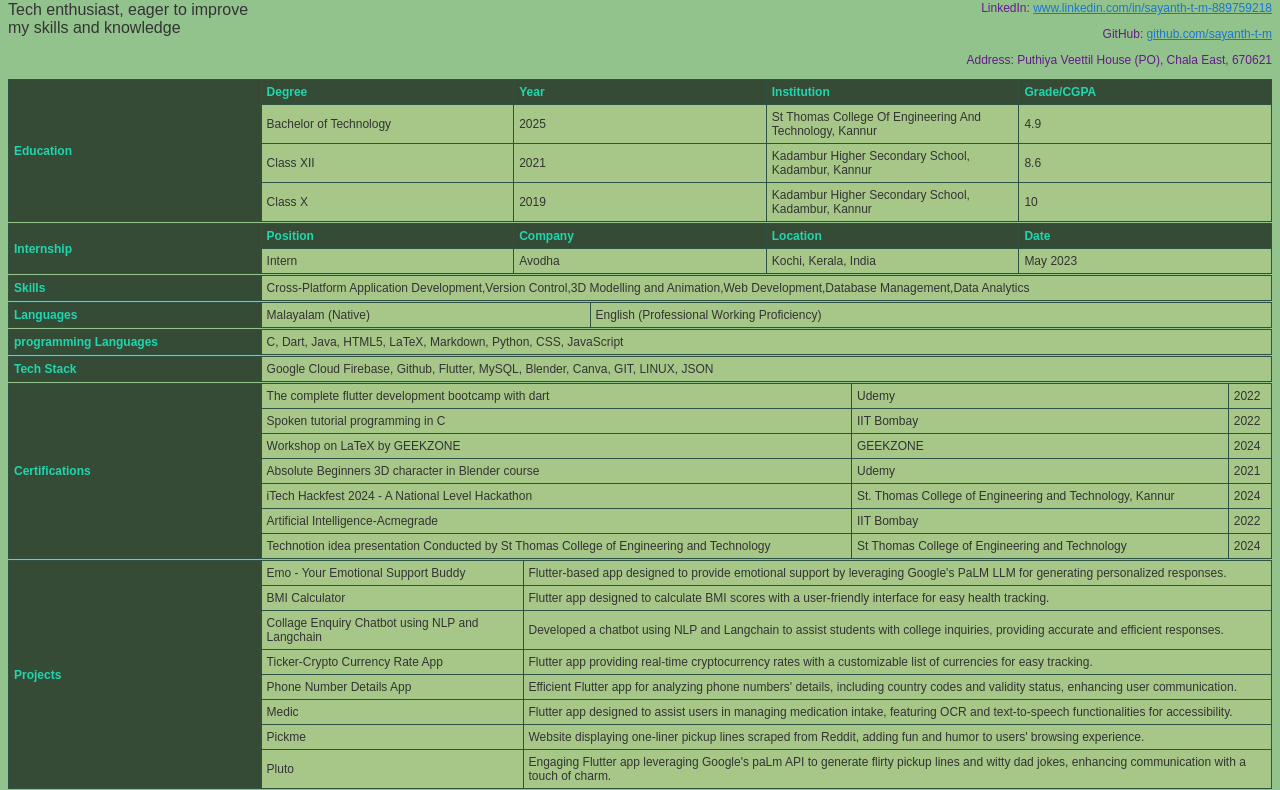
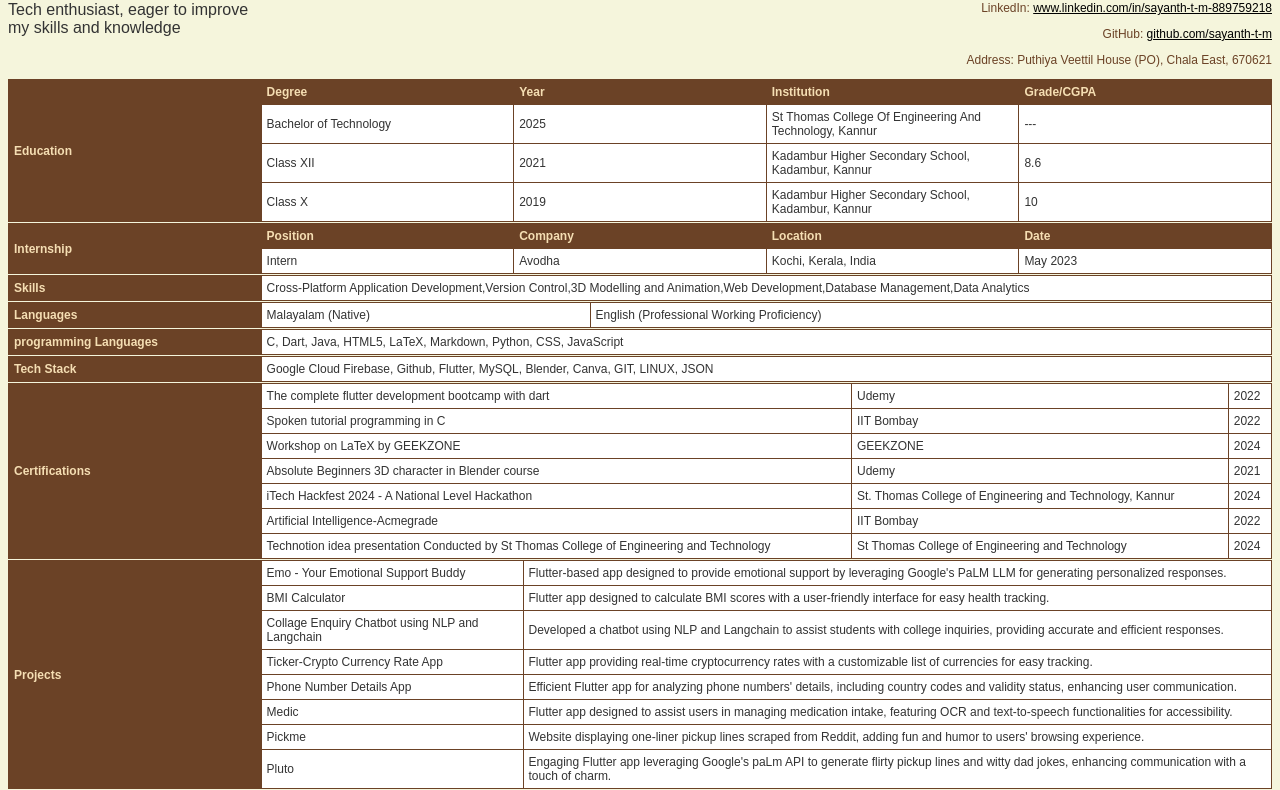
Before and after one commit to sayanth-t-m/WEb-ResUme, a plain HTML site: page index.html in a window 1280 px wide. Shown: the part 71-861 px from the top of the page. Drawn offline with Linux system fonts and the light colour scheme.

Commit message:
new theme

```diff
--- a/index.html
+++ b/index.html
@@ -10,10 +10,11 @@
     margin: 0;
     padding: 8px;
     color: #333; /* Updated text color */
-    background-color: #61a758ad; /* Updated background color */
+    background-color: #f5f5dc; /* Old money background color */
   }
   h2 {
     margin-bottom: 1px;
+    color: #6b4226; /* Old money color for heading */
   }
   table {
     width: 100%;
@@ -21,18 +22,16 @@
     margin-bottom: 1px;
   }
   th, td {
-    border: 1px solid #2e5342; /* Updated border color */
+    border: 1px solid #6b4226; /* Old money border color */
     text-align: left;
     padding: 5px;
     font-size: 12px;
+    background-color: #fff; /* Pure white background */
   }
   th {
-    background-color: #354b36; /* Updated header background color */
-    color: #21d6af; /* Updated header text color */
+    background-color: #6b4226; /* Old money header background color */
+    color: #f5deb3; /* Old money header text color */
     width: 20%;
-  }
-  td {
-    background-color: #a7c789;
   }
   .header-left {
     float: left;
@@ -45,12 +44,13 @@
   }
   .header-right p {
     font-size: 12px;
-    color: rgb(104, 24, 141);
+    color: #6b4226; /* Old money contact info color */
   }
   .header-right a {
-    color: #1976d2;
+    color: #000; /* Updated link color to black */
   }
 </style>
+
 </head>
 <body>
 
@@ -79,7 +79,7 @@
     <td>Bachelor of Technology</td>
     <td>2025</td>
     <td>St Thomas College Of Engineering And Technology, Kannur</td>
-    <td>4.9</td>
+    <td>---</td>
   </tr>
   <tr>
     <td>Class XII</td>
```
